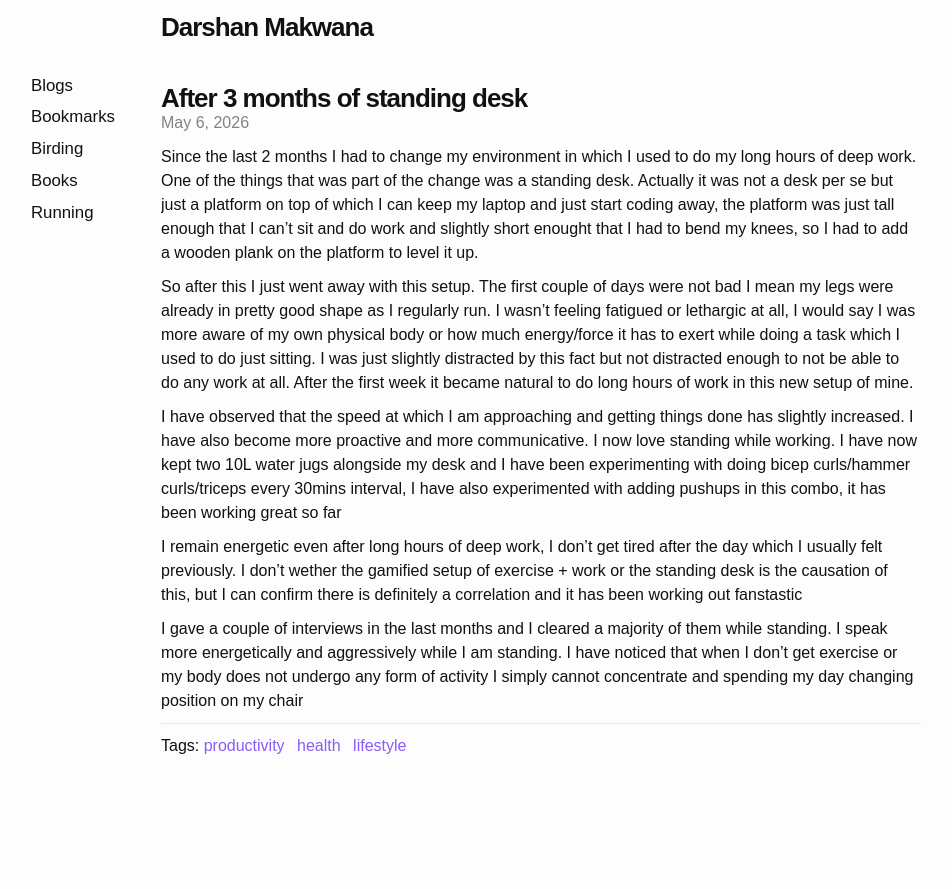
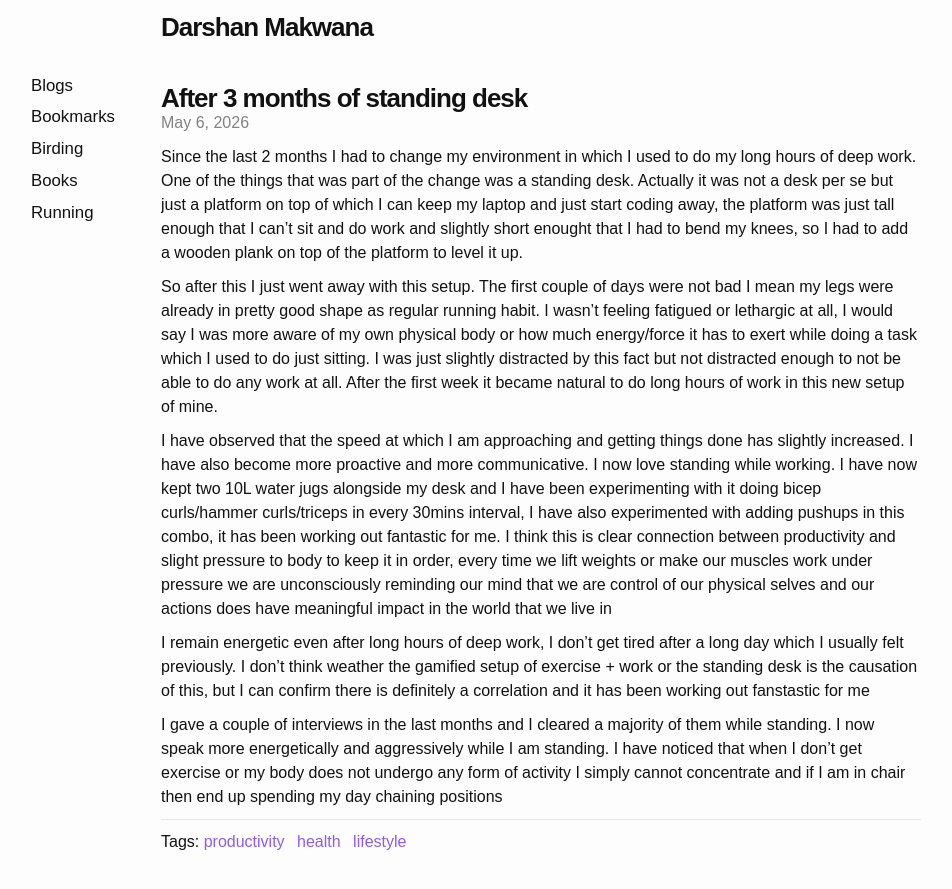
Before and after one commit to darshanmakwana412/darshanmakwana412.github.io, a Jekyll site: the page built from _posts/2026-05-06-standing-desk.md, in a window 1280 px wide and 900 px high. Shown: the top 889 px of the window, without its empty margins (164-1116 px from the left). Built offline with Jekyll 4.4.1, drawn with Linux system fonts in a browser that asks for light colours.

Commit message:
some typo fixes in the standing desk psot

```diff
--- a/_posts/2026-05-06-standing-desk.md
+++ b/_posts/2026-05-06-standing-desk.md
@@ -9,12 +9,12 @@
 title: After 3 months of standing desk
 ---
 
-Since the last 2 months I had to change my environment in which I used to do my long hours of deep work. One of the things that was part of the change was a standing desk. Actually it was not a desk per se but just a platform on top of which I can keep my laptop and just start coding away, the platform was just tall enough that I can't sit and do work and slightly short enought that I had to bend my knees, so I had to add a wooden plank on the platform to level it up.
+Since the last 2 months I had to change my environment in which I used to do my long hours of deep work. One of the things that was part of the change was a standing desk. Actually it was not a desk per se but just a platform on top of which I can keep my laptop and just start coding away, the platform was just tall enough that I can't sit and do work and slightly short enought that I had to bend my knees, so I had to add a wooden plank on top of the platform to level it up.
 
-So after this I just went away with this setup. The first couple of days were not bad I mean my legs were already in pretty good shape as I regularly run. I wasn't feeling fatigued or lethargic at all, I would say I was more aware of my own physical body or how much energy/force it has to exert while doing a task which I used to do just sitting. I was just slightly distracted by this fact but not distracted enough to not be able to do any work at all. After the first week it became natural to do long hours of work in this new setup of mine.
+So after this I just went away with this setup. The first couple of days were not bad I mean my legs were already in pretty good shape as regular running habit. I wasn't feeling fatigued or lethargic at all, I would say I was more aware of my own physical body or how much energy/force it has to exert while doing a task which I used to do just sitting. I was just slightly distracted by this fact but not distracted enough to not be able to do any work at all. After the first week it became natural to do long hours of work in this new setup of mine.
 
-I have observed that the speed at which I am approaching and getting things done has slightly increased. I have also become more proactive and more communicative. I now love standing while working. I have now kept two 10L water jugs alongside my desk and I have been experimenting with doing bicep curls/hammer curls/triceps every 30mins interval, I have also experimented with adding pushups in this combo, it has been working great so far
+I have observed that the speed at which I am approaching and getting things done has slightly increased. I have also become more proactive and more communicative. I now love standing while working. I have now kept two 10L water jugs alongside my desk and I have been experimenting with it doing bicep curls/hammer curls/triceps in every 30mins interval, I have also experimented with adding pushups in this combo, it has been working out fantastic for me. I think this is clear connection between productivity and slight pressure to body to keep it in order, every time we lift weights or make our muscles work under pressure we are unconsciously reminding our mind that we are control of our physical selves and our actions does have meaningful impact in the world that we live in
 
-I remain energetic even after long hours of deep work, I don't get tired after the day which I usually felt previously. I don't wether the gamified setup of exercise + work or the standing desk is the causation of this, but I can confirm there is definitely a correlation and it has been working out fanstastic
+I remain energetic even after long hours of deep work, I don't get tired after a long day which I usually felt previously. I don't think weather the gamified setup of exercise + work or the standing desk is the causation of this, but I can confirm there is definitely a correlation and it has been working out fanstastic for me
 
-I gave a couple of interviews in the last months and I cleared a majority of them while standing. I speak more energetically and aggressively while I am standing. I have noticed that when I don't get exercise or my body does not undergo any form of activity I simply cannot concentrate and spending my day changing position on my chair
+I gave a couple of interviews in the last months and I cleared a majority of them while standing. I now speak more energetically and aggressively while I am standing. I have noticed that when I don't get exercise or my body does not undergo any form of activity I simply cannot concentrate and if I am in chair then end up spending my day chaining positions
```
